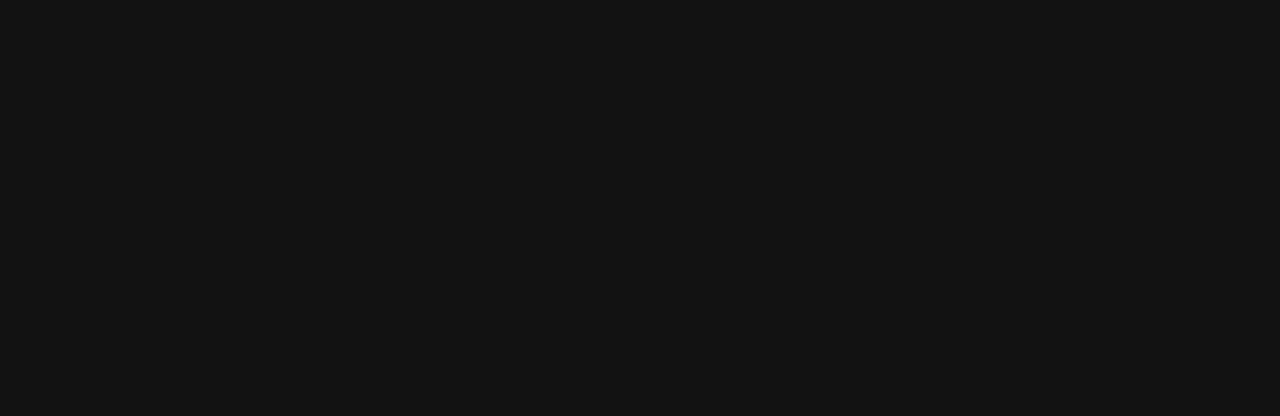
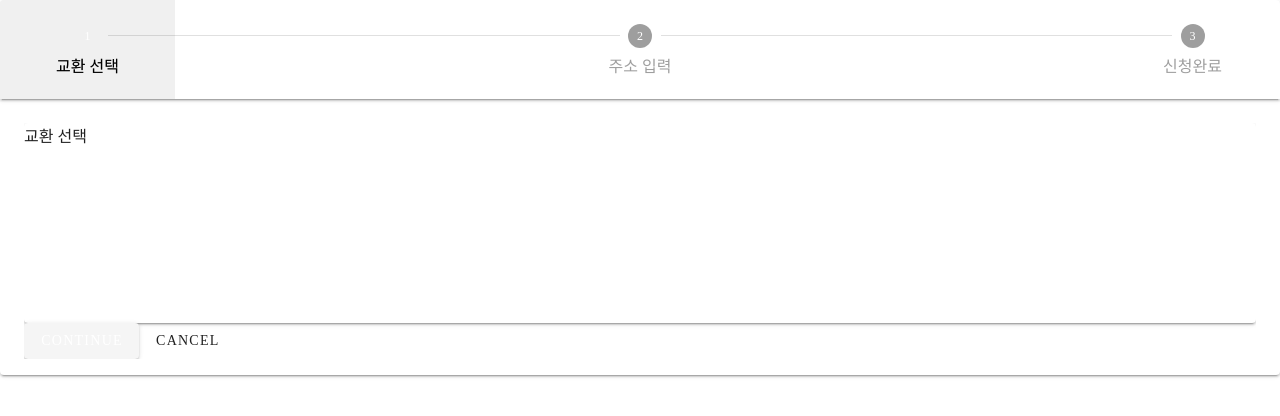
Before and after one commit to hyeokii/Nuxt-practice, a Nuxt app: page /step in a window 1280 px wide. Before the commit this address had no page. Shown: the top 416 px of the page. Built offline with nearby package versions, Linux system fonts and the light colour scheme.

Commit message:
vuetify테스트

```diff
--- a/nuxt.config.js
+++ b/nuxt.config.js
@@ -25,6 +25,7 @@ export default {
 
   // Plugins to run before rendering page: https://go.nuxtjs.dev/config-plugins
   plugins: [
+
   ],
 
   // Auto import components: https://go.nuxtjs.dev/config-components
--- a/package.json
+++ b/package.json
@@ -17,6 +17,7 @@
     "json-server": "^1.0.0-alpha.23",
     "nuxt": "^2.15.8",
     "vue": "^2.7.10",
+    "vue-lazy-image-loading": "^1.2.1",
     "vue-template-compiler": "^2.7.10",
     "vuetify": "^2.6.10"
   },
--- /dev/null
+++ b/pages/planshop/index.vue
@@ -0,0 +1,37 @@
+<template>
+  <v-card>
+    <v-tabs v-model="tab">
+      <v-tab v-for="(item, idx) in items" :key="`tab_${item}${idx}`">{{ item.title }}</v-tab>
+    </v-tabs>
+    <v-tabs-items v-model="tab">
+      <v-tab-item v-for="(item, idx) in items" :key="`tab_${item}${idx}`" class="tab-cont">
+        {{ item.desc }}
+      </v-tab-item>
+    </v-tabs-items>
+  </v-card>
+</template>
+
+<script>
+export default {
+  layout: 'DefaultLayout',
+  data: ()  => ({
+    tab: null,
+    items: [
+      {
+        title: 'tab1',
+        desc: 'tab1-contents'
+      },
+      {
+        title: 'tab2',
+        desc: 'tab2-contents'
+      }
+    ]
+  })
+}
+</script>
+
+<style lang="scss">
+.tab-cont {
+  color: #FFF
+}
+</style>
--- /dev/null
+++ b/pages/step.vue
@@ -0,0 +1,94 @@
+<template>
+  <div>
+    <!-- <v-card class="mb-4">
+      <v-card-text>
+        <v-select
+          v-model="steps"
+          :items="[2, 3, 4, 5, 6]"
+          label="# of steps"
+        ></v-select>
+      </v-card-text>
+    </v-card> -->
+    <v-stepper v-model="e1" alt-labels>
+      <v-stepper-header>
+        <template v-for="(item, idx) in list">
+          <v-stepper-step
+            :key="`${idx}-step`"
+            :complete="e1 > idx + 1"
+            :step="idx + 1"
+            editable
+          >
+            {{item}}
+          </v-stepper-step>
+
+          <v-divider
+            v-if="idx + 1 !== steps"
+            :key="idx + 1"
+          ></v-divider>
+        </template>
+      </v-stepper-header>
+
+      <v-stepper-items>
+        <v-stepper-content
+          v-for="(item, idx) in list"
+          :key="`${idx + 1}-content`"
+          :step="idx + 1"
+        >
+          <v-card
+            class="mb-12"
+            color="grey lighten-1"
+            height="200px"
+          >{{item}}</v-card>
+
+          <v-btn
+            color="primary"
+            @click="nextStep(idx + 1)"
+          >
+            Continue
+          </v-btn>
+
+          <v-btn text>
+            Cancel
+          </v-btn>
+        </v-stepper-content>
+      </v-stepper-items>
+    </v-stepper>
+  </div>
+</template>
+
+<script>
+export default {
+  layout: 'DefaultLayout',
+  data () {
+    return {
+      e1: 1,
+      steps: null,
+      list: [
+       '교환 선택','주소 입력', '신청완료'
+      ]
+    }
+  },
+  watch: {
+    // steps (val) {
+    //   if (this.e1 > val) {
+    //     this.e1 = val
+    //   }
+    //   console.log('e1:' + this.e1)
+    //   console.log('val:' + val)
+    // },
+  },
+  created () {
+    this.steps = this.list.length
+  },
+
+  methods: {
+    nextStep (n) {
+      if (n === this.steps) {
+        this.e1 = 1
+      } else {
+        this.e1 = n + 1
+      }
+    },
+  },
+}
+</script>
```
Also changed, not shown: 1 other file (tests, documents, lock files or other folders).
